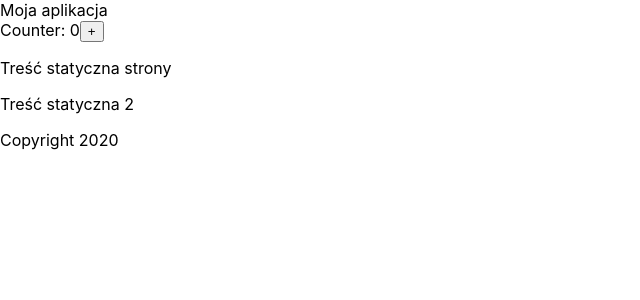
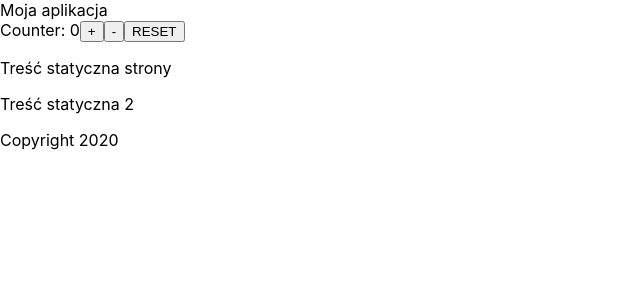
Before and after one commit to KajBialas/sages-react-course, a React (Create React App) app: page / in a window 1280 px wide. Shown: the top 300 px of the page, without its empty margins (0-640 px from the left). Built offline with nearby package versions, Linux system fonts and the light colour scheme.

Commit message:
final issue 7

```diff
--- /dev/null
+++ b/src/Button.js
@@ -0,0 +1,11 @@
+import React from 'react';
+
+function Button(props) {
+  return(
+    <button onClick={props.handleClick}>
+      {props.text}
+    </button>
+  )
+}
+
+export default Button;
--- a/src/Counter.js
+++ b/src/Counter.js
@@ -1,4 +1,5 @@
 import React, { Component } from 'react';
+import Button from './Button';
 
 class Counter extends Component {
   state = {
@@ -6,12 +7,16 @@ class Counter extends Component {
   };
 
   incrementCounter = () => this.setState({counter: this.state.counter + 1});
+  decrementCounter = () => this.setState({ counter: this.state.counter - 1});
+  resetCounter = () => this.setState({counter: 0});
 
   render() {
     return (
       <div>
         Counter: {this.state.counter}
-        <button onClick={this.incrementCounter}>+</button>
+        <Button handleClick={this.incrementCounter} text="+"/>
+        <Button handleClick={this.decrementCounter} text="-"/>
+        <Button handleClick={this.resetCounter} text="RESET"/>
       </div>
     )
   }
```
